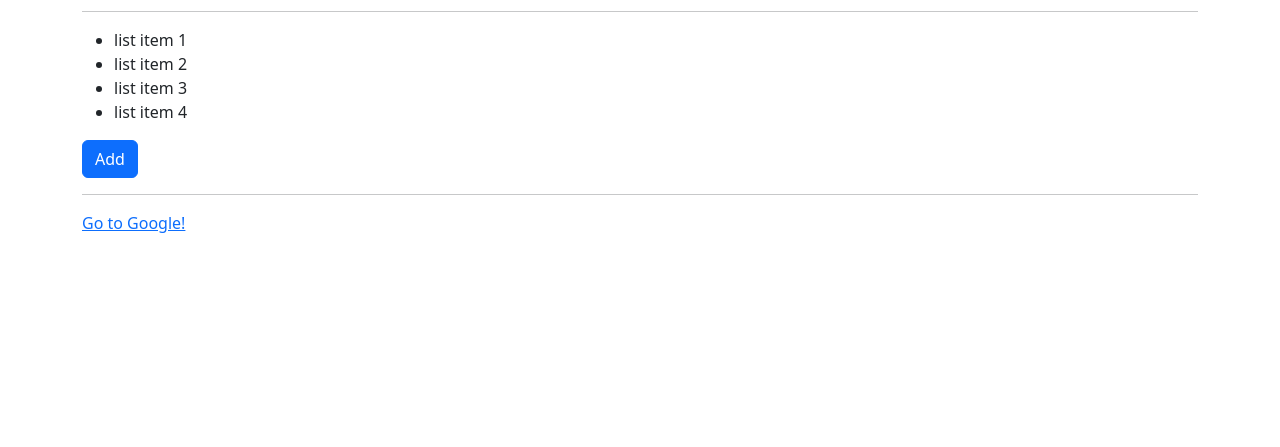
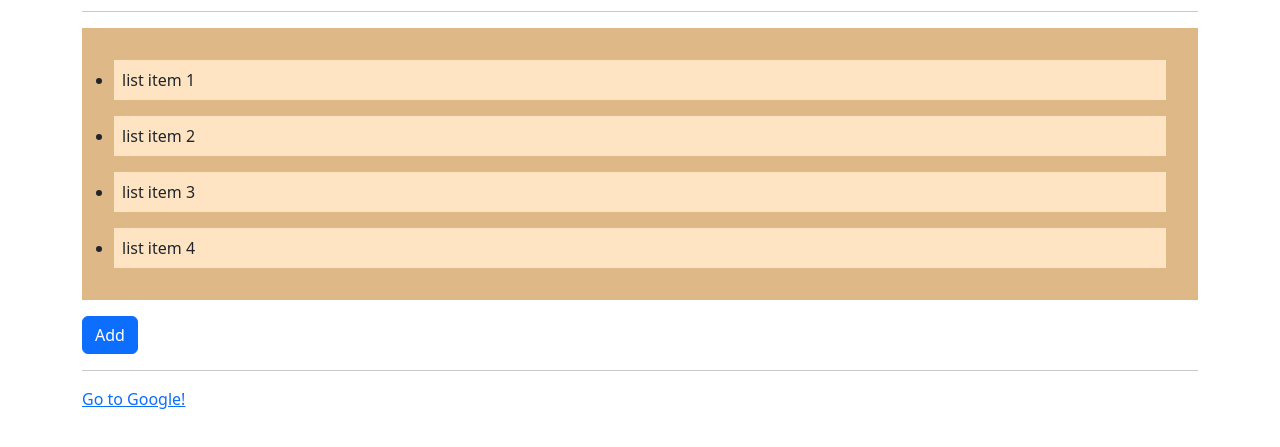
Before and after one commit to drblue/fed22-javascript-1, a plain HTML site: page 22-dom-102-events/index.html in a window 1280 px wide. Shown: the part 53-500 px from the top of the page. Drawn offline with nearby package versions, Linux system fonts and the light colour scheme.

Commit message:
Add/remove/replace CSS-classes. Create DOM Elements. Event bubbling.

```diff
--- a/22-dom-102-events/script.js
+++ b/22-dom-102-events/script.js
@@ -1,6 +1,12 @@
 /**
  * DOM 102 + events
  *
+ * classList (used on an element)
+ * - add		adds a class (if it doesn't already exist)
+ * - remove		removes a class (if it doesn't already exist)
+ * - toggle		adds a class if it doesn't already exist, otherwise removes it
+ * - replace	replaces a class with another class
+ * - contains	returns true/false if class exists
  */
 
 // get a reference to the button
@@ -14,7 +20,21 @@ btnAdd.addEventListener('click', () => {
 	// GET reference to ALL `li` elements and their LENGTH
 	const liCount = document.querySelectorAll('li').length;
 
+	// will *REPLACE* all content in the element with
+	// a NEW string that contains both the old and the new content
 	document.querySelector('ul').innerHTML += `<li>list item ${liCount + 1}</li>`;
+
+	/*
+	// ANOTHER way to create elements that does NOT replace the old content,
+	// only appends it
+
+	// create a new `li` element and add some content
+	const newLiEl = document.createElement('li');
+	newLiEl.innerText = "i am new list item 👶🏽";
+
+	// append the new element to the `ul` list
+	document.querySelector('ul').append(newLiEl);
+	*/
 });
 
 // för varje `li`
@@ -29,3 +49,8 @@ document.querySelectorAll('li').forEach(liEl => {
 		e.target.classList.toggle("completed");
 	});
 });
+
+// lyssna efter klick på hela listan
+document.querySelector('ul').addEventListener('click', (e) => {
+	console.log("hello, i am Saman, you clicked me", e.target);
+});
--- a/22-dom-102-events/style.css
+++ b/22-dom-102-events/style.css
@@ -2,3 +2,14 @@
 	font-style: italic;
 	text-decoration: line-through;
 }
+
+ul {
+	background-color: #deb887;
+	padding: 1rem 2rem;
+}
+
+li {
+	background-color: bisque;
+	margin: 1rem 0;
+	padding: 0.5rem;
+}
```
